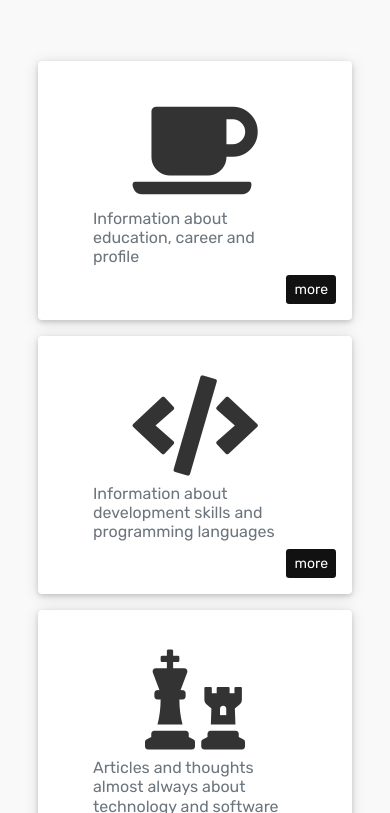
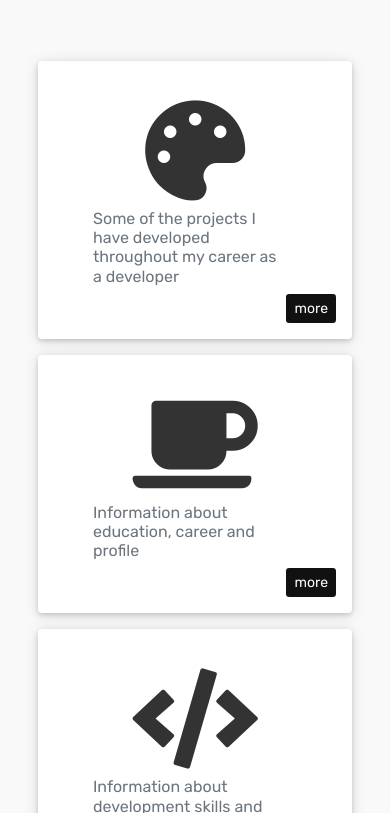
Before and after one commit to rafaelturse/gbc-rafaelturse-portfolio, a plain HTML site: page index.html in a window 390 px wide. Shown: the part 640-1453 px from the top of the page. Drawn offline with nearby package versions, Linux system fonts and the light colour scheme.

Commit message:
portfolio run

```diff
--- a/index.html
+++ b/index.html
@@ -142,6 +142,25 @@
                             <div class="card p-3 mb-3" data-aos="fade-in" data-aos-duration="500" data-aos-offset="100" data-aos-easing="ease-in-sine" data-aos-anchor-placement="center-bottom">
                                 <div class="row mx-4 mt-4">
                                     <div class="col-sm-12 col-md-3 col-lg-3 col-xl-3 d-flex justify-content-center">
+                                        <i class="fas fa-palette icon-main-posts"></i>
+                                    </div>
+                                    <div class="col-sm-12 col-md-9 col-lg-9 col-xl-9 d-flex justify-content-start my-2">
+                                        <h6 class="text-muted my-auto mr-2"><span class="translate-text.portfolio.short-describe"></span></h6>
+                                    </div>
+                                </div>
+                                <div class="row">
+                                    <div class="col">
+                                        <div class="text-right">
+                                            <a href="#" class="btn btn-sm btn-dark" role="button" aria-pressed="true" onclick="setTargetUrl('professional')"><span class="translate-button.more"></span></a>
+                                        </div>
+                                    </div>
+                                </div>
+                            </div>
+
+                            <!-- POST 2 -->
+                            <div class="card p-3 mb-3" data-aos="fade-in" data-aos-duration="500" data-aos-offset="100" data-aos-easing="ease-in-sine" data-aos-anchor-placement="center-bottom">
+                                <div class="row mx-4 mt-4">
+                                    <div class="col-sm-12 col-md-3 col-lg-3 col-xl-3 d-flex justify-content-center">
                                         <i class="fas fa-coffee icon-main-posts"></i>
                                     </div>
                                     <div class="col-sm-12 col-md-9 col-lg-9 col-xl-9 d-flex justify-content-start my-2">
@@ -157,7 +176,7 @@
                                 </div>
                             </div>
 
-                            <!-- POST 2 -->
+                            <!-- POST 3 -->
                             <div class="card p-3 mb-3" data-aos="fade-in" data-aos-duration="500" data-aos-offset="100" data-aos-easing="ease-in-sine" data-aos-anchor-placement="center-bottom">
                                 <div class="row mx-4 mt-4">
                                     <div class="col-sm-12 col-md-3 col-lg-3 col-xl-3 d-flex justify-content-center">
--- a/js/custom/translator.js
+++ b/js/custom/translator.js
@@ -123,6 +123,7 @@ mapEn.set("translate-text.articles.describe", "Articles and thoughts almost alwa
 mapEn.set("translate-text.celebrate-describe", "* don't make fun of me! I can moderate this ... lol")
 mapEn.set("translate-text.motiondesign-describe", "Logo animation and sound design with the professional Adobe After Effects")
 mapEn.set("translate-text.motiondesignprocess-describe", "Process of creating a logo using Adobe After Effects, where the project is extremely organized and developed with professional and modern techniques of animation and sound design")
+mapEn.set("translate-text.portfolio.short-describe", "Some of the projects I have developed throughout my career as a developer")
 mapEn.set("translate-text.professional-education-short-describe", "Education, courses, languages and certificates")
 mapEn.set("translate-text.professional.short-describe", "Information about education, career and profile")
 mapEn.set("translate-text.resume.describe", "Easy to find. > Technical Page, Data Section > Resume. See in the page or download if you want, in .PDF or .DOCX")
@@ -216,6 +217,7 @@ mapPtBr.set("translate-text.celebrate-describe", "* não me zoe! Eu posso modera
 mapPtBr.set("translate-text.motiondesign-describe", "Animação de logos e sonoplastia com o profissional Adobe After Effects")
 mapPtBr.set("translate-text.motiondesignprocess-describe", "Processo de criação de um logo utilizando o Adobe After Effects, onde o projeto é extremamente organizado e desenvolvido com técnicas profissionais e modernas  de animação e sonoplastia")
 mapPtBr.set("translate-text.professional-education-short-describe", "Educação, cursos, idiomas e certificados")
+mapPtBr.set("translate-text.portfolio.short-describe", "Alguns dos projetos que desenvolvi ao longo de minha carreira como desenvolvedor")
 mapPtBr.set("translate-text.professional.short-describe", "Informação sobre educação, carreira e perfil")
 mapPtBr.set("translate-text.resume.describe", "Fácil de encontrar. > Página Técnica, Sessão de Dados > Currículo. Veja na página ou baixe se quiser, em .PDF ou .DOCX")
 mapPtBr.set("translate-text.resume.short-describe", "Currículo para download")
```
Also changed, not shown: art/logo/27e12b30-bb31-46e4-8261-5a5e6196e1ea.jpeg (added).
